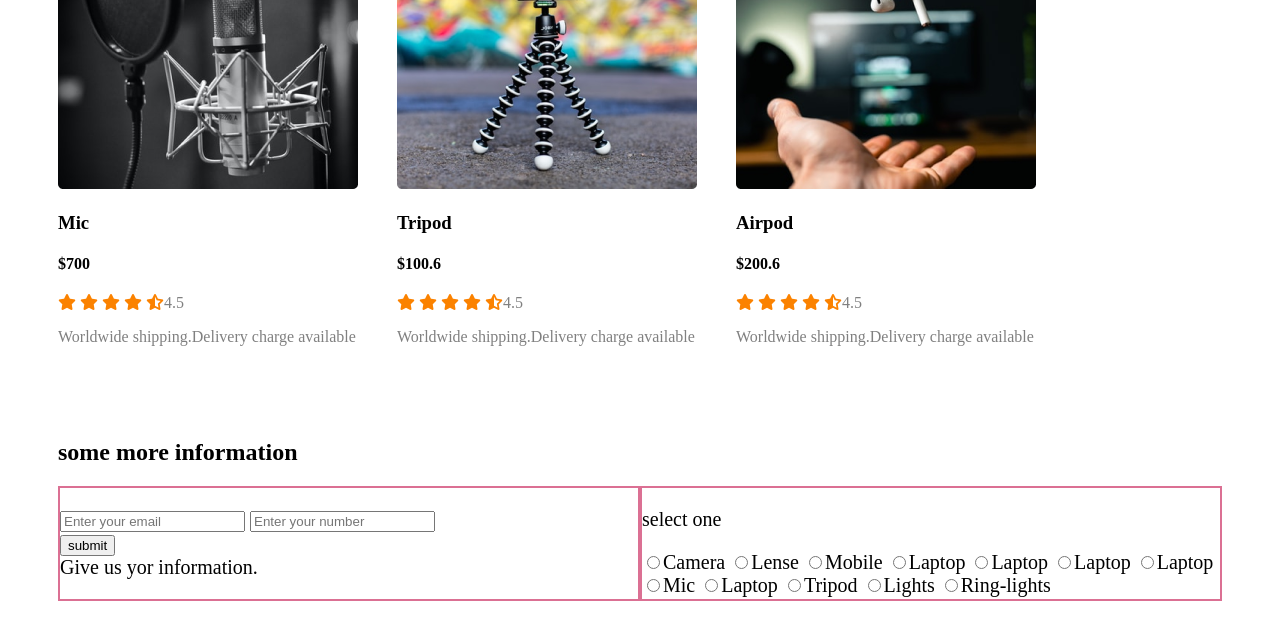
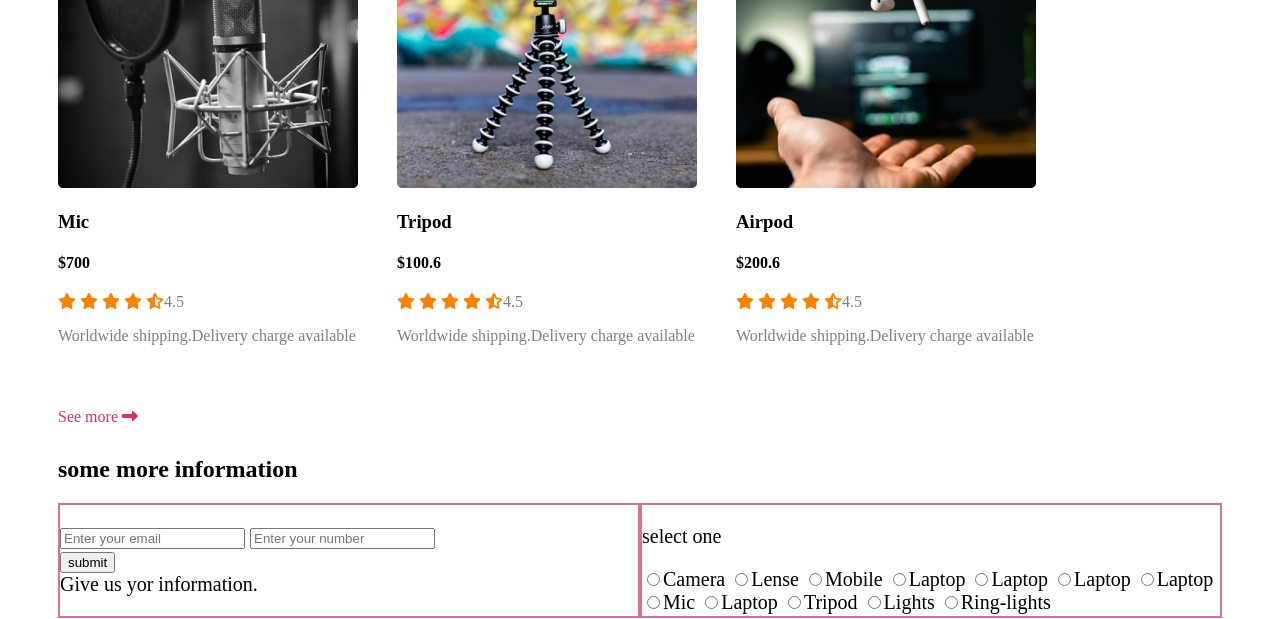
Before and after one commit to Raddiya/assignment-2, a plain HTML site: page index.html in a window 1280 px wide. Shown: the part 1002-1621 px from the top of the page. Drawn offline with Linux system fonts and the light colour scheme.

Commit message:
commit-more

```diff
--- a/index.html
+++ b/index.html
@@ -14,7 +14,7 @@
 <body>
     <main>
         <!-- header start -->
-        <h4>Influencer products</h4>
+        <h3>Influencer products</h3>
         <section>
             <div class="half-width">
                 <h1>Let's start your Journey as Influencer</h1>
@@ -140,7 +140,8 @@
                         <p class="info-color">Worldwide shipping.Delivery charge available</p>
                     </div>
                 </div>
-
+                <div id="see"><a class="button-2" target="_blank" href="https://global.fujifilm.com/en/">See more <i
+                            class="fas fa-long-arrow-alt-right"></i></a></div>
             </div>
         </section>
         <!-- popular collection end -->
--- a/styles/style.css
+++ b/styles/style.css
@@ -59,7 +59,13 @@ height: 476px;
 .info-color{
     color:gray;
 }
-
+.button-2{
+ color: #E02C6D;
+    text-decoration: none;
+}
+#see{
+   justify-content: flex-end;
+}
 /* extra-part */
  .container{
      display: flex;
@@ -69,6 +75,7 @@ height: 476px;
  .box{
      width: 600px;
      border:2px solid palevioletred;
+     margin-bottom: 30px;
  }
  #b-2{
      flex-grow: 1;
```
